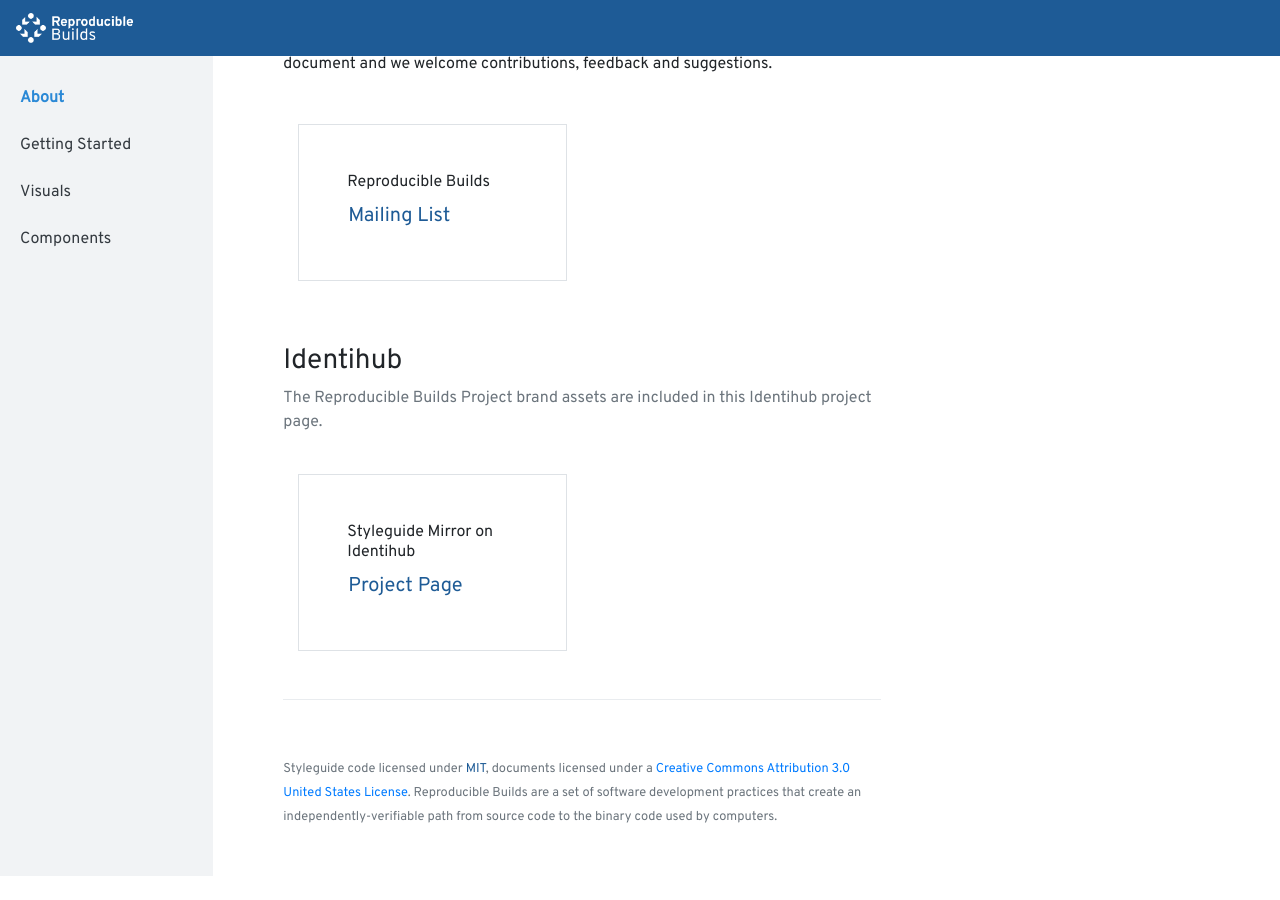
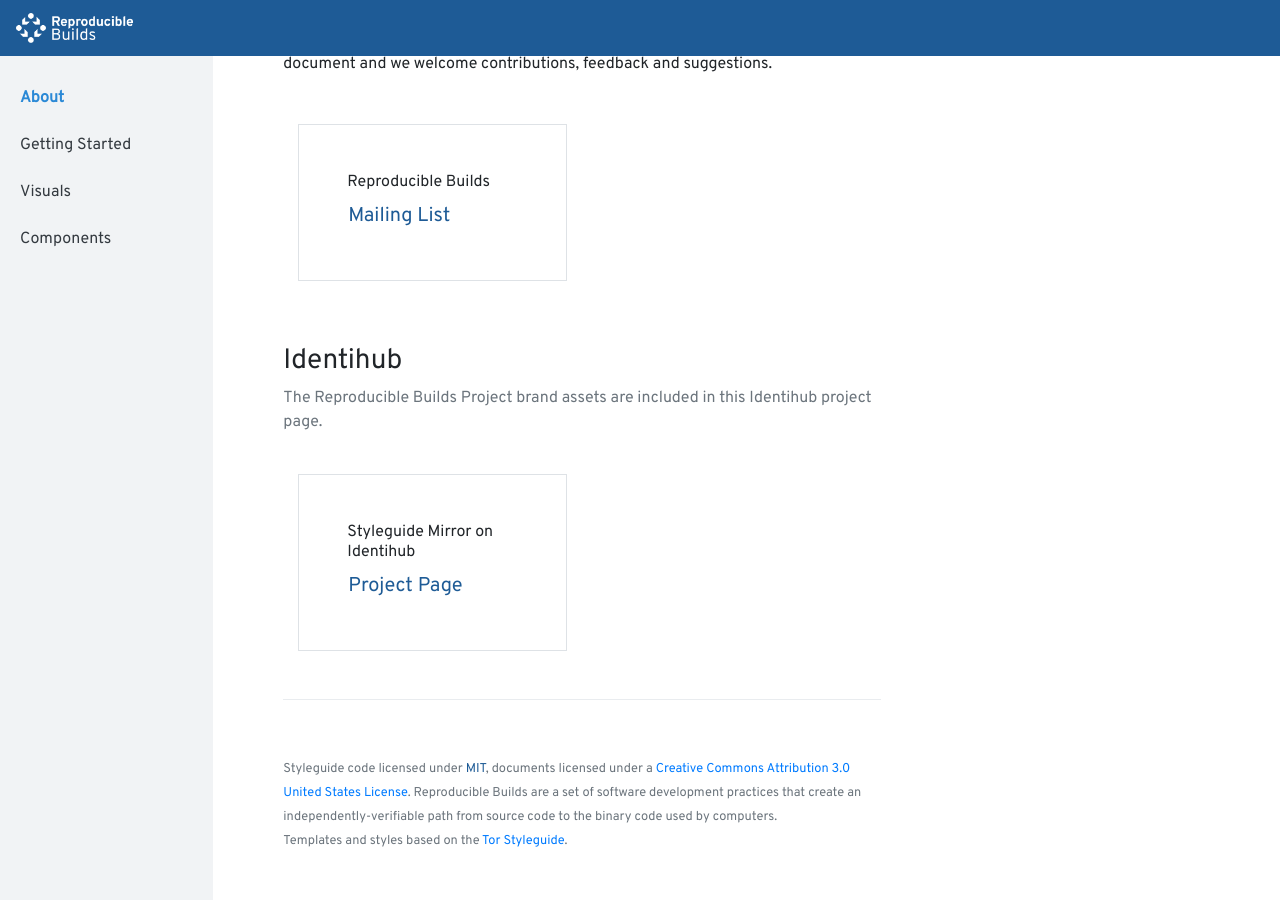
Before and after one commit to uracreative/reproducible-builds-styleguide, a Jekyll site: the page built from index.md, in a window 1280 px wide and 900 px high, scrolled down 220 px. Built offline with Jekyll 4.4.1, drawn with Linux system fonts in a browser that asks for light colours; some web fonts are replaced; before the commit the page ends 1096 px from its top, so only the background shows below that.

Commit message:
added Tor reference in the footer

```diff
--- a/_includes/scrollspy.html
+++ b/_includes/scrollspy.html
@@ -28,7 +28,7 @@
 <div class="row">
     <div class="col-12 p-0">
         <p class="mt-5 mb-5">
-            <span class="text-muted small"> Styleguide code licensed under <a href="https://opensource.org/licenses/MIT" class="rb-link" title="MIT" target="_blank">MIT</a>, documents licensed under a <a href="https://creativecommons.org/licenses/by/3.0/us/" title="CC 3.0" target="_blank">Creative Commons Attribution 3.0 United States License</a>. Reproducible Builds are a set of software development practices that create an independently-verifiable path from source code to the binary code used by computers.</span>
+            <span class="text-muted small"> Styleguide code licensed under <a href="https://opensource.org/licenses/MIT" class="rb-link" title="MIT" target="_blank">MIT</a>, documents licensed under a <a href="https://creativecommons.org/licenses/by/3.0/us/" title="CC 3.0" target="_blank">Creative Commons Attribution 3.0 United States License</a>. Reproducible Builds are a set of software development practices that create an independently-verifiable path from source code to the binary code used by computers. <br>Templates and styles based on the <a href="https://styleguide.torproject.org/" target="_blank">Tor Styleguide</a>.</span>
         </p>
     </div>
 </div>
```
Also changed, not shown: _includes/components/alerts.html (line endings or trailing spaces).
